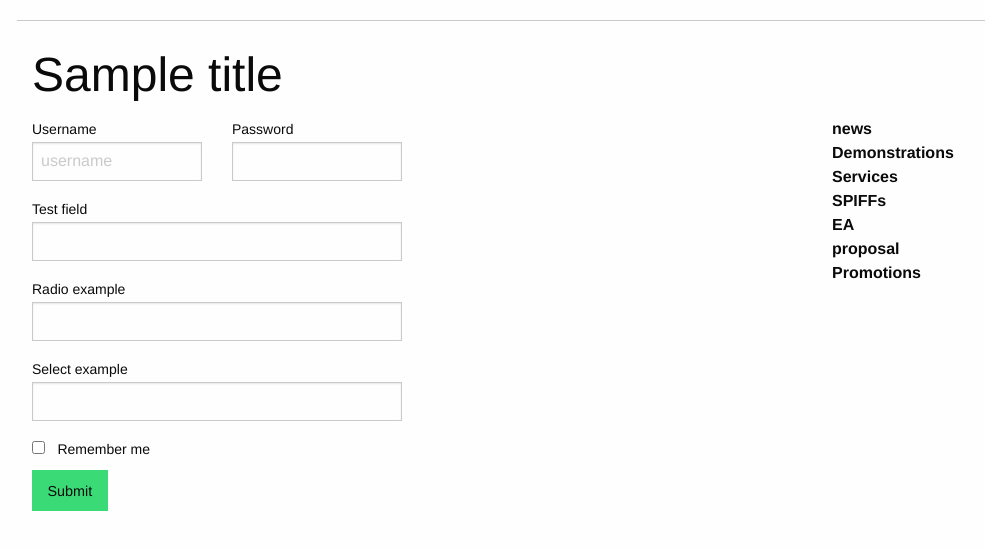
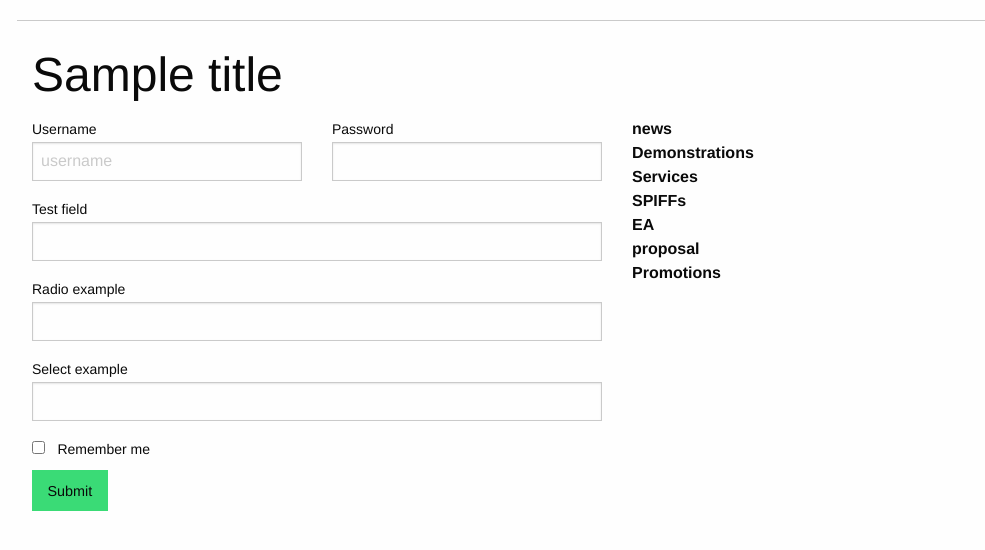
Before and after one commit to jleatham/flask-template, a Flask app: template myflask/templates/rendertest.html in a window 1280 px wide. Shown: the part 54-604 px from the top of the page, without its empty margins (23-1008 px from the left). Run offline with Flask 2, Linux system fonts and the light colour scheme; the template is opened without the code that fills it: most values are stand-ins (such as "Sample title", 1, 10 or a date in 2020); form fields are guessed from the names that the template uses; some libraries are stand-ins or nearby versions.

Commit message:
grid test

```diff
--- a/myflask/templates/rendertest.html
+++ b/myflask/templates/rendertest.html
@@ -17,7 +17,6 @@
                 <div class="cell auto">
                         {% include 'form.html' %}
                 </div>
-                <div class="cell auto"></div>
                 <div class="cell auto">
 
 
```
